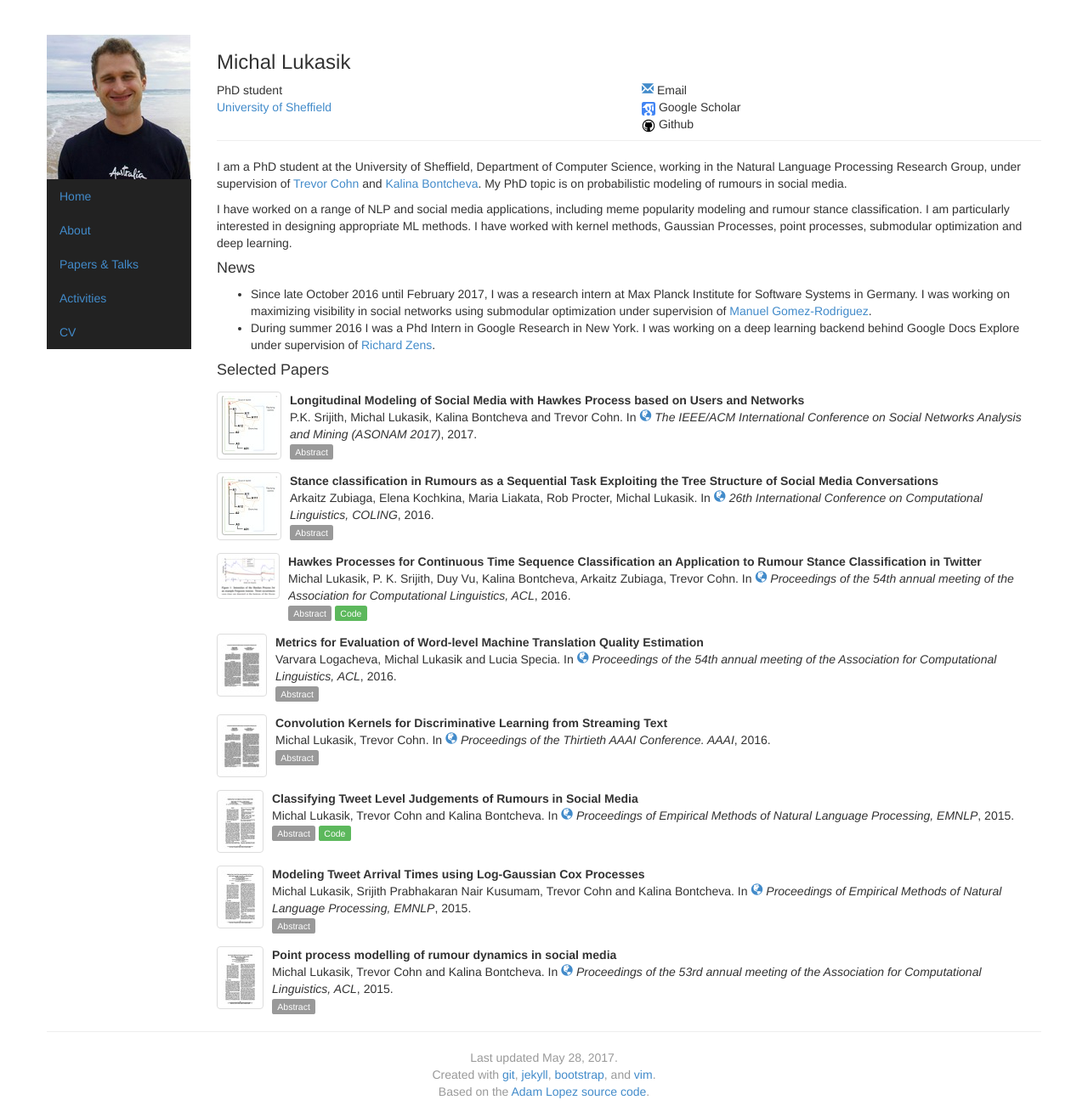
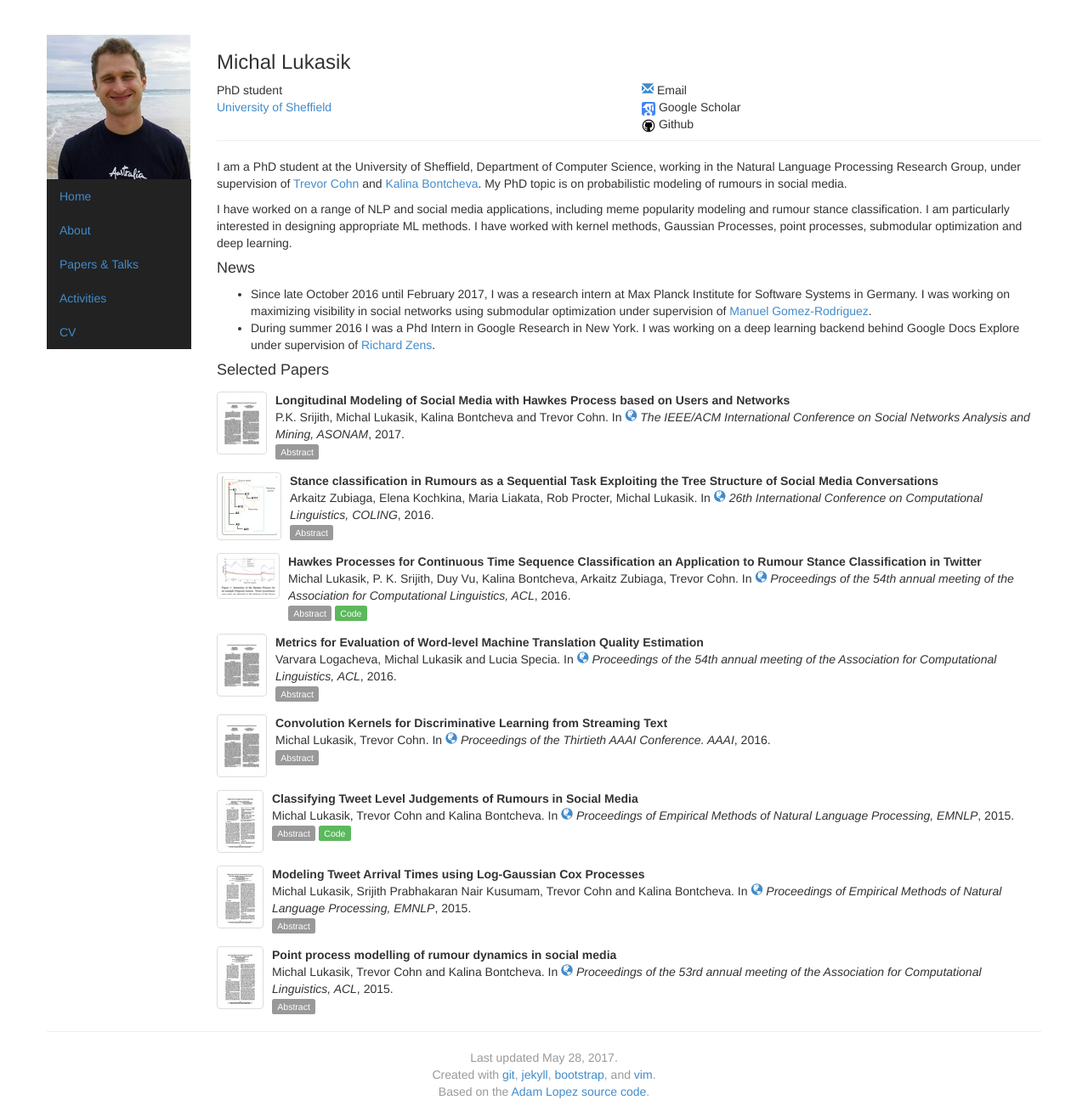
Before and after one commit to mlukasik/mlukasik.github.io, a Jekyll site: the page built from index.html, in a window 1280 px wide. Shown: the whole page at 85% size. Built offline with Jekyll 4.4.1, drawn with Linux system fonts in a browser that asks for light colours.

Commit message:
new paper

```diff
--- a/_config.yml
+++ b/_config.yml
@@ -12,10 +12,10 @@ papers:
     paper-type: inproceedings
     selected: yes
     year: 2017
-    img: coling2
+    img: aaai16
     title: Longitudinal Modeling of Social Media with Hawkes Process based on Users and Networks
     authors: P.K. Srijith, Michal Lukasik, Kalina Bontcheva and Trevor Cohn
-    booktitle: The IEEE/ACM International Conference on Social Networks Analysis and Mining (ASONAM 2017)
+    booktitle: The IEEE/ACM International Conference on Social Networks Analysis and Mining, ASONAM
     booktitle-url: http://asonam.cpsc.ucalgary.ca/2017/
     doc-url: http://asonam.cpsc.ucalgary.ca/2017/
     venue: conference
```
